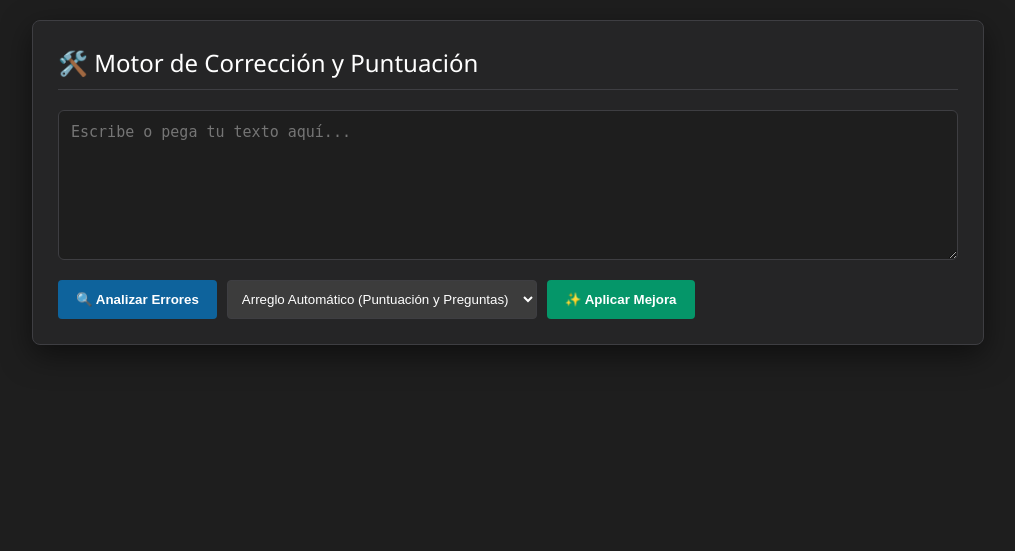
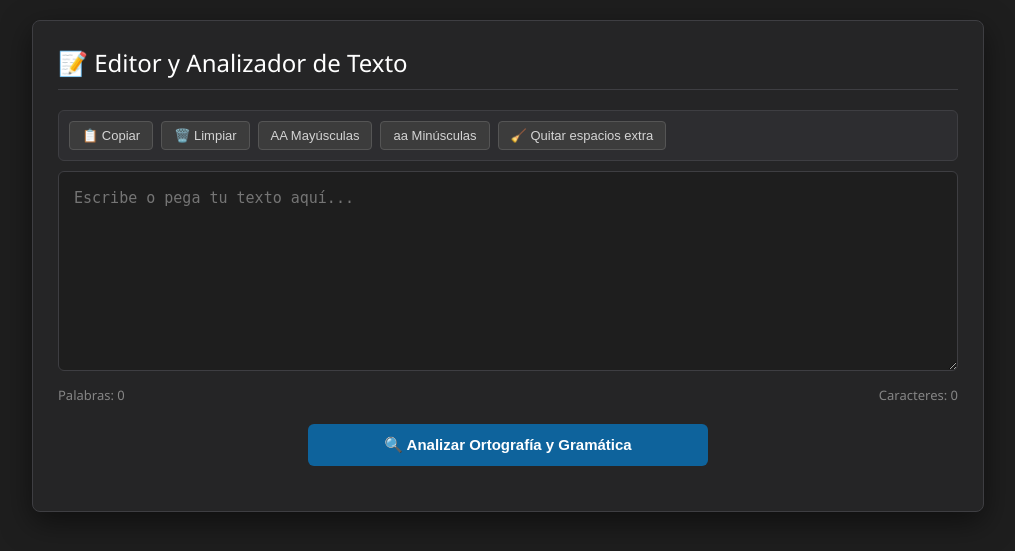
Before and after one commit to sebastianbarrazab-debug/mi-mejorador-de-fotos, a Flask app: page / in a window 1280 px wide. Shown: the top 551 px of the page, without its empty margins (132-1147 px from the left). Run offline with Flask 3, Linux system fonts and the light colour scheme.

Commit message:
Update index.html

```diff
--- a/templates/index.html
+++ b/templates/index.html
@@ -3,9 +3,9 @@
 <head>
     <meta charset="UTF-8">
     <meta name="viewport" content="width=device-width, initial-scale=1.0">
-    <title>Motor de Análisis y Corrección de Texto</title>
+    <title>Analizador Ortográfico y Herramientas de Texto</title>
     <style>
-        /* Diseño oscuro y limpio (estilo IDE) */
+        /* Diseño oscuro, moderno y profesional */
         :root {
             --bg-color: #1e1e1e;
             --panel-bg: #252526;
@@ -16,6 +16,7 @@
             --error-red: #f14c4c;
             --warn-yellow: #cca700;
             --success-green: #89d185;
+            --toolbar-bg: #2d2d30;
         }
 
         body {
@@ -44,17 +45,48 @@
             font-weight: 500;
             border-bottom: 1px solid var(--border-color);
             padding-bottom: 10px;
+            display: flex;
+            justify-content: space-between;
+            align-items: center;
+        }
+
+        /* Barra de herramientas clásica */
+        .toolbar {
+            display: flex;
+            gap: 8px;
+            margin-bottom: 10px;
+            flex-wrap: wrap;
+            background-color: var(--toolbar-bg);
+            padding: 10px;
+            border-radius: 6px;
+            border: 1px solid var(--border-color);
+        }
+
+        .tool-btn {
+            background-color: #3c3c3c;
+            color: #d4d4d4;
+            border: 1px solid #555;
+            padding: 6px 12px;
+            border-radius: 4px;
+            cursor: pointer;
+            font-size: 13px;
+            transition: background-color 0.2s;
+        }
+
+        .tool-btn:hover {
+            background-color: #505050;
         }
 
         textarea {
             width: 100%;
-            height: 150px;
+            height: 200px;
             background-color: #1e1e1e;
             color: #d4d4d4;
             border: 1px solid var(--border-color);
             border-radius: 6px;
-            padding: 12px;
+            padding: 15px;
             font-size: 15px;
+            line-height: 1.5;
             resize: vertical;
             box-sizing: border-box;
             outline: none;
@@ -65,191 +97,183 @@
             border-color: var(--accent-blue);
         }
 
-        .controls {
+        .status-bar {
             display: flex;
-            gap: 10px;
-            margin-top: 15px;
-            flex-wrap: wrap;
+            justify-content: space-between;
+            margin-top: 10px;
+            font-size: 13px;
+            color: #858585;
         }
 
-        button {
+        .main-action {
+            display: flex;
+            justify-content: center;
+            margin-top: 20px;
+            margin-bottom: 20px;
+        }
+
+        .btn-analizar {
             background-color: var(--accent-blue);
             color: white;
             border: none;
-            padding: 10px 18px;
+            padding: 12px 24px;
+            border-radius: 6px;
+            cursor: pointer;
+            font-size: 15px;
+            font-weight: 600;
+            transition: background-color 0.2s;
+            width: 100%;
+            max-width: 400px;
+        }
+
+        .btn-analizar:hover {
+            background-color: var(--accent-hover);
+        }
+
+        .btn-analizar:disabled {
+            background-color: #555;
+            cursor: not-allowed;
+        }
+
+        /* Tarjetas de Errores */
+        .error-card {
+            background-color: #2d2d30;
+            border: 1px solid var(--border-color);
+            border-left: 4px solid var(--border-color);
+            border-radius: 6px;
+            padding: 15px;
+            margin-bottom: 12px;
+            transition: transform 0.1s;
+        }
+
+        .error-card:hover {
+            background-color: #333337;
+        }
+
+        .grammar-err { border-left-color: var(--warn-yellow); }
+        .punct-err { border-left-color: var(--accent-blue); }
+        .spell-err { border-left-color: var(--error-red); }
+
+        .suggestion-btn {
+            background-color: #059669; /* Verde para sugerencias */
+            color: #ffffff;
+            border: none;
+            padding: 6px 12px;
+            margin: 6px 6px 0 0;
             border-radius: 4px;
+            font-size: 13px;
             cursor: pointer;
-            font-weight: 600;
+            font-weight: 500;
             transition: background-color 0.2s;
         }
 
-        button:hover {
-            background-color: var(--accent-hover);
+        .suggestion-btn:hover {
+            background-color: #047857;
         }
 
-        select {
-            background-color: #3c3c3c;
-            color: white;
-            border: 1px solid var(--border-color);
-            padding: 10px;
-            border-radius: 4px;
-            outline: none;
+        #contenedor-errores {
+            display: none;
+            margin-top: 20px;
         }
-
-        .stats-panel {
-            margin-top: 20px;
-            background-color: #2d2d2d;
-            padding: 15px;
-            border-radius: 6px;
-            border-left: 4px solid var(--accent-blue);
-            display: none;
-        }
-
-        .error-card {
-            background-color: #2d2d30;
-            border: 1px solid var(--border-color);
-            border-radius: 6px;
-            padding: 15px;
-            margin-top: 10px;
-        }
-
-        .suggestion-btn {
-            background-color: #3c3c3c;
-            color: #d4d4d4;
-            border: 1px solid #555;
-            padding: 5px 10px;
-            margin: 4px 4px 0 0;
-            border-radius: 4px;
-            font-size: 13px;
-        }
-
-        .suggestion-btn:hover {
-            background-color: #505050;
-        }
-
-        .result-section {
-            display: none;
-            margin-top: 25px;
-        }
-
-        .grammar-err { color: var(--warn-yellow); }
-        .punct-err { color: var(--accent-blue); }
-        .spell-err { color: var(--error-red); }
     </style>
 </head>
 <body>
 
     <div class="container">
-        <h2>🛠️ Motor de Corrección y Puntuación</h2>
-        <textarea id="input-texto" placeholder="Escribe o pega tu texto aquí..."></textarea>
+        <h2>
+            <span>📝 Editor y Analizador de Texto</span>
+        </h2>
 
-        <div class="controls">
-            <button onclick="analizarTexto()">🔍 Analizar Errores</button>
-            <select id="sel-estilo-ia">
-                <option value="auto">Arreglo Automático (Puntuación y Preguntas)</option>
-                <option value="formal">Estilo Formal (Remueve coloquialismos)</option>
-            </select>
-            <button onclick="mejorarTextoIA()" style="background-color: #059669;">✨ Aplicar Mejora</button>
+        <!-- HERRAMIENTAS CLÁSICAS -->
+        <div class="toolbar">
+            <button class="tool-btn" onclick="copiarTexto()">📋 Copiar</button>
+            <button class="tool-btn" onclick="limpiarTexto()">🗑️ Limpiar</button>
+            <button class="tool-btn" onclick="convertirMayusculas()">AA Mayúsculas</button>
+            <button class="tool-btn" onclick="convertirMinusculas()">aa Minúsculas</button>
+            <button class="tool-btn" onclick="quitarEspacios()">🧹 Quitar espacios extra</button>
         </div>
 
-        <div id="stats-texto" class="stats-panel">
-            <strong>Errores detectados: <span id="lbl-errores" style="color: var(--error-red);">0</span></strong>
+        <!-- ÁREA DE TEXTO -->
+        <textarea id="input-texto" placeholder="Escribe o pega tu texto aquí..." oninput="actualizarContadores()"></textarea>
+
+        <!-- ESTADÍSTICAS EN TIEMPO REAL -->
+        <div class="status-bar">
+            <span id="contador-palabras">Palabras: 0</span>
+            <span id="contador-caracteres">Caracteres: 0</span>
         </div>
 
-        <div id="contenedor-errores">
-            <div id="lista-errores"></div>
+        <!-- BOTÓN PRINCIPAL DE ANÁLISIS -->
+        <div class="main-action">
+            <button id="btn-analizar" class="btn-analizar" onclick="analizarTexto()">🔍 Analizar Ortografía y Gramática</button>
         </div>
 
-        <div id="seccion-resultado-texto" class="result-section">
-            <h3 id="lbl-titulo-resultado" style="color: #ffffff; font-size: 16px;">Resultado:</h3>
-            <textarea id="output-texto" readonly></textarea>
+        <!-- CONTENEDOR DE RESULTADOS INTERACTIVOS -->
+        <div id="contenedor-errores">
+            <h3 style="margin-top: 0; color: white; font-size: 16px; border-bottom: 1px solid #3e3e42; padding-bottom: 8px;">
+                Resultados del Análisis <span id="badge-errores" style="background: var(--error-red); color: white; padding: 2px 8px; border-radius: 12px; font-size: 12px; margin-left: 10px;">0</span>
+            </h3>
+            <div id="lista-errores"></div>
         </div>
     </div>
 
     <script>
-        // =========================================================================
-        // MOTOR DE ANÁLISIS SINTÁCTICO Y PUNTUACIÓN (Versión Corregida)
-        // =========================================================================
+        // ==========================================
+        // HERRAMIENTAS DE TEXTO (Las clásicas)
+        // ==========================================
+        const textarea = document.getElementById('input-texto');
 
-        function normalizarModismosTexto(texto) {
-            let limpio = texto;
-            const diccionario = [
-                { regex: /\bnc\b/gi, reemplazo: 'no sé' },
-                { regex: /\bq\b/gi, reemplazo: 'que' },
-                { regex: /\bxq\b/gi, reemplazo: 'porque' },
-                { regex: /\btb\b/gi, reemplazo: 'también' },
-                { regex: /\bx\b/gi, reemplazo: 'por' },
-                { regex: /\bpa\b/gi, reemplazo: 'para' },
-                { regex: /\bporfa\b/gi, reemplazo: 'por favor' }
-            ];
-            diccionario.forEach(item => { limpio = limpio.replace(item.regex, item.reemplazo); });
-            return limpio;
+        function actualizarContadores() {
+            let texto = textarea.value;
+            let caracteres = texto.length;
+            let palabras = texto.trim() === "" ? 0 : texto.trim().split(/\s+/).length;
+
+            document.getElementById('contador-caracteres').innerText = `Caracteres: ${caracteres}`;
+            document.getElementById('contador-palabras').innerText = `Palabras: ${palabras}`;
         }
 
-        function corregirPuntuacionYEstructura(texto) {
-            let limpio = texto.trim();
-
-            // 1. Corregir espaciado alrededor de signos (sin romper puntos suspensivos ni cierres)
-            limpio = limpio.replace(/\s+([,.;:?!])/g, '$1');
-            limpio = limpio.replace(/([,;:?!])(?=[^\s"'\)\]])/g, '$1 ');
-            limpio = limpio.replace(/\.(?=[^\s"'\)\]\.])/g, '. '); // Punto normal, ignorar "..."
-
-            // 2. Extraer oraciones de forma segura usando expresiones regulares
-            // Busca bloques de texto que terminan en punto, exclamación o interrogación
-            let regexOraciones = /([^.?!]+[.?!]*)/g;
-            let fragmentos = limpio.match(regexOraciones);
-
-            if (!fragmentos) return limpio; // Fallback de seguridad
-
-            // 3. Palabras que al INICIO de una oración indican pregunta
-            const iniciosPregunta = /^\s*(qué|cómo|cuándo|dónde|quién|por qué|cuánto|cuál|cuáles|sabes|puedes|quieres|tienes|es|son|haces|te parece)\b/i;
-
-            let resultado = fragmentos.map(frase => {
-                let f = frase.trim();
-                if (!f) return '';
-
-                let tieneApertura = f.startsWith('¿');
-                let tieneCierre = f.endsWith('?');
-
-                // Es pregunta si empieza con pronombre interrogativo o si ya tiene algún signo de interrogación
-                let esPregunta = iniciosPregunta.test(f) || tieneApertura || tieneCierre;
-
-                if (esPregunta) {
-                    f = f.replace(/\.+$/, ''); // Quitar puntos accidentales al final
-                    if (!f.startsWith('¿') && !f.startsWith('¡')) f = '¿' + f;
-                    if (!f.endsWith('?') && !f.endsWith('!')) f = f + '?';
-                } else {
-                    // Si es oración normal, asegurar punto final
-                    if (!/[.?!]$/.test(f)) f = f + '.';
+        function copiarTexto() {
+            if (!textarea.value) return;
+            navigator.clipboard.writeText(textarea.value).then(() => {
+                alert("¡Texto copiado al portapapeles!");
+            });
         }
 
-                // Capitalizar primera letra ignorando el signo ¿ o ¡
-                if (f.startsWith('¿') || f.startsWith('¡')) {
-                    if (f.length > 1) {
-                        f = f.charAt(0) + f.charAt(1).toUpperCase() + f.slice(2);
+        function limpiarTexto() {
+            if (confirm("¿Estás seguro de que deseas limpiar todo el texto?")) {
+                textarea.value = "";
+                actualizarContadores();
+                document.getElementById('contenedor-errores').style.display = 'none';
             }
-                } else {
-                    f = f.charAt(0).toUpperCase() + f.slice(1);
         }
 
-                return f;
-            });
-
-            return resultado.join(' ');
+        function convertirMayusculas() {
+            textarea.value = textarea.value.toUpperCase();
+            actualizarContadores();
         }
 
+        function convertirMinusculas() {
+            textarea.value = textarea.value.toLowerCase();
+            actualizarContadores();
+        }
+
+        function quitarEspacios() {
+            textarea.value = textarea.value.replace(/\s+/g, ' ').trim();
+            actualizarContadores();
+        }
+
+        // ==========================================
+        // MOTOR DE ANÁLISIS (Solo escaneo manual)
+        // ==========================================
         async function analizarTexto() {
-            let textoCrudo = document.getElementById('input-texto').value.trim();
-            if (!textoCrudo) return alert("Por favor, ingresa un texto para analizar.");
+            let texto = textarea.value.trim();
+            if (!texto) return alert("Por favor, ingresa un texto para analizar.");
 
-            let texto = normalizarModismosTexto(textoCrudo);
-
-            document.getElementById('stats-texto').style.display = 'block';
-            document.getElementById('lbl-errores').innerText = "...";
-            document.getElementById('contenedor-errores').style.display = 'none';
-            document.getElementById('seccion-resultado-texto').style.display = 'none';
+            let btn = document.getElementById('btn-analizar');
+            btn.innerText = "⏳ Analizando...";
+            btn.disabled = true;
 
             try {
+                // Consulta directa a la API para buscar errores
                 let response = await fetch('https://api.languagetool.org/v2/check', {
                     method: 'POST',
                     headers: { 'Content-Type': 'application/x-www-form-urlencoded' },
@@ -258,105 +282,74 @@
 
                 let data = await response.json();
                 let matches = data.matches || [];
-                document.getElementById('lbl-errores').innerText = matches.length;
 
+                mostrarResultados(matches, texto);
+
+            } catch (e) {
+                alert("Hubo un error al conectar con el servidor de análisis. Revisa tu conexión.");
+            } finally {
+                btn.innerText = "🔍 Analizar Ortografía y Gramática";
+                btn.disabled = false;
+            }
+        }
+
+        function mostrarResultados(matches, textoOriginal) {
+            document.getElementById('badge-errores').innerText = matches.length;
             let contenedorLista = document.getElementById('lista-errores');
             contenedorLista.innerHTML = '';
 
             if (matches.length === 0) {
-                    contenedorLista.innerHTML = '<div style="color: var(--success-green); padding: 10px;">¡Tu texto está perfecto! 🎉 No se detectaron errores.</div>';
+                contenedorLista.innerHTML = '<div style="color: var(--success-green); background: #1e2e1e; padding: 15px; border-radius: 6px; border: 1px solid var(--success-green);">¡Excelente! No se detectaron errores ortográficos ni gramaticales.</div>';
             } else {
                 matches.forEach((err, idx) => {
-                        let textoAfectado = texto.substring(err.offset, err.offset + err.length);
+                    let textoAfectado = textoOriginal.substring(err.offset, err.offset + err.length);
                     let esGramatica = err.rule && err.rule.issueType === 'grammar';
                     let esPuntuacion = err.rule && err.rule.issueType === 'typographical';
 
                     let tipoError = esPuntuacion ? 'Puntuación' : (esGramatica ? 'Gramática' : 'Ortografía');
                     let claseColor = esPuntuacion ? 'punct-err' : (esGramatica ? 'grammar-err' : 'spell-err');
+                    let colorTexto = esPuntuacion ? 'var(--accent-blue)' : (esGramatica ? 'var(--warn-yellow)' : 'var(--error-red)');
 
-                        let sugerenciasHTML = err.replacements.slice(0, 5).map(rep =>
-                            `<button class="suggestion-btn" onclick="aplicarCorreccion(${err.offset}, ${err.length}, '${rep.value.replace(/'/g, "\\'")}')">${rep.value}</button>`
+                    // Generar botones de sugerencia (Solo tomamos las 4 mejores para no saturar)
+                    let sugerenciasHTML = err.replacements.slice(0, 4).map(rep =>
+                        // Pasamos el offset, length y el valor de reemplazo escapando comillas
+                        `<button class="suggestion-btn" onclick="aplicarSugerencia(${err.offset}, ${err.length}, '${rep.value.replace(/'/g, "\\'")}')">${rep.value}</button>`
                     ).join('');
 
                     let card = document.createElement('div');
-                        card.className = `error-card`;
+                    card.className = `error-card ${claseColor}`;
                     card.innerHTML = `
                         <div style="font-size: 13px; color: #858585; margin-bottom: 5px;">
-                                Error #${idx + 1}: <strong class="${claseColor}">${tipoError}</strong>
+                            Detalle: <strong style="color: ${colorTexto}">${tipoError}</strong>
                         </div>
                         <div style="margin-bottom: 8px; font-size: 15px;">
-                                Encontrado en: <span style="text-decoration: underline;" class="${claseColor}">${textoAfectado || '(Espacio/Signo faltante)'}</span>
+                            Problema en: <span style="text-decoration: underline; text-decoration-color: ${colorTexto}; background-color: rgba(255,255,255,0.05); padding: 2px 4px; border-radius: 3px;">${textoAfectado || '(Falta espacio o signo)'}</span>
                         </div>
-                            <div style="font-size: 14px; margin-bottom: 10px;">${err.message}</div>
-                            ${sugerenciasHTML ? `<div>${sugerenciasHTML}</div>` : ''}
+                        <div style="font-size: 14px; margin-bottom: 12px; color: #d4d4d4;">${err.message}</div>
+                        ${sugerenciasHTML ? `<div style="border-top: 1px solid #3e3e42; padding-top: 10px;">${sugerenciasHTML}</div>` : '<div style="font-size: 12px; color: #858585; font-style: italic;">No hay sugerencias automáticas. Debes corregirlo manualmente.</div>'}
                     `;
                     contenedorLista.appendChild(card);
                 });
             }
             document.getElementById('contenedor-errores').style.display = 'block';
-            } catch (e) {
-                alert("Error al conectar con el servidor de análisis (LanguageTool).");
-            }
         }
 
-        function aplicarCorreccion(offset, length, nuevoTexto) {
-            let input = document.getElementById('input-texto');
-            let textoOriginal = input.value;
-            // Normalizar el texto original igual que como se analizó
-            let textoNormalizado = normalizarModismosTexto(textoOriginal);
-            input.value = textoNormalizado.substring(0, offset) + nuevoTexto + textoNormalizado.substring(offset + length);
+        // Función que se ejecuta cuando el usuario hace clic en un botón verde de sugerencia
+        function aplicarSugerencia(offset, length, nuevoTexto) {
+            let textoOriginal = textarea.value;
+
+            // Reemplazamos exactamente en la posición indicada
+            textarea.value = textoOriginal.substring(0, offset) + nuevoTexto + textoOriginal.substring(offset + length);
+
+            // Actualizamos contadores
+            actualizarContadores();
+
+            // Volvemos a analizar automáticamente para que los "offsets" (posiciones) de los demás errores se recalculen
             analizarTexto();
         }
 
-        async function mejorarTextoIA() {
-            let textoCrudo = document.getElementById('input-texto').value.trim();
-            let estilo = document.getElementById('sel-estilo-ia').value;
-            if (!textoCrudo) return alert("Por favor, ingresa un texto.");
-
-            let texto = normalizarModismosTexto(textoCrudo);
-            let output = document.getElementById('output-texto');
-            document.getElementById('seccion-resultado-texto').style.display = 'block';
-            output.value = "Procesando correcciones automáticas...";
-
-            if (estilo === 'auto') {
-                document.getElementById('lbl-titulo-resultado').innerText = "✨ Texto Reparado (Puntuación y Preguntas):";
-                try {
-                    // 1. Consultamos LanguageTool para correcciones ortográficas básicas
-                    let response = await fetch('https://api.languagetool.org/v2/check', {
-                        method: 'POST',
-                        headers: { 'Content-Type': 'application/x-www-form-urlencoded' },
-                        body: new URLSearchParams({ 'text': texto, 'language': 'es' })
-                    });
-                    let data = await response.json();
-                    let matches = data.matches || [];
-
-                    // Aplicar sugerencias de atrás hacia adelante para no romper los índices
-                    let textoCorregido = texto;
-                    for (let i = matches.length - 1; i >= 0; i--) {
-                        let match = matches[i];
-                        if (match.replacements && match.replacements.length > 0) {
-                            let sugerencia = match.replacements[0].value;
-                            textoCorregido = textoCorregido.substring(0, match.offset) + sugerencia + textoCorregido.substring(match.offset + match.length);
-                        }
-                    }
-
-                    // 2. Pasamos el filtro fuerte de puntuación y estructura
-                    output.value = corregirPuntuacionYEstructura(textoCorregido);
-                } catch (e) {
-                    // Fallback si la API falla, aplicamos solo el motor local
-                    output.value = corregirPuntuacionYEstructura(texto);
-                }
-            }
-            else if (estilo === 'formal') {
-                document.getElementById('lbl-titulo-resultado').innerText = "Texto adaptado a Estilo Formal:";
-                let procesado = texto;
-                procesado = procesado.replace(/\b(hola|buenas|q tal|que tal)\b/gi, 'Estimado/a,')
-                                     .replace(/\b(ok|vale|dale)\b/gi, 'de acuerdo')
-                                     .replace(/\b(yo creo que|me parece que)\b/gi, 'considero que');
-
-                output.value = corregirPuntuacionYEstructura(procesado);
-            }
-        }
+        // Inicializar contadores al cargar la página
+        actualizarContadores();
     </script>
 </body>
 </html>
```
Lines whose indentation alone changed are shown as unchanged.
